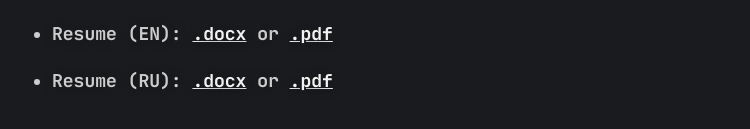
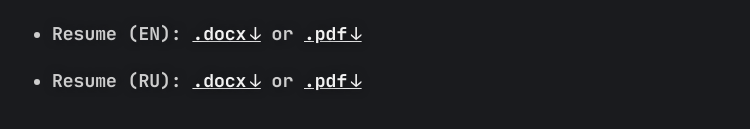
Before and after one commit to al4str/al4str-dev, a website: page public/index.html in a window 1280 px wide. Shown: the part 3603-3732 px from the top of the page, without its empty margins (248-998 px from the left). Drawn offline with Linux system fonts and the light colour scheme.

Commit message:
restore download arrows

```diff
--- a/public/index.html
+++ b/public/index.html
@@ -489,7 +489,7 @@
         aria-label="Link to English resume in .docx format"
       >
         <span class="link__label">
-         .docx
+         .docx&thinsp;↓
         </span>
       </a>
       or
@@ -500,7 +500,7 @@
         aria-label="Link to English resume in .pdf format"
       >
         <span class="link__label">
-          .pdf
+          .pdf&thinsp;↓
         </span>
       </a>
     </li>
@@ -513,7 +513,7 @@
         aria-label="Link to Russian resume in .docx format"
       >
         <span class="link__label">
-          .docx
+          .docx&thinsp;↓
         </span>
       </a>
       or
@@ -524,7 +524,7 @@
         aria-label="Link to Russian resume in .pdf format"
       >
         <span class="link__label">
-          .pdf
+          .pdf&thinsp;↓
         </span>
       </a>
     </li>
```
